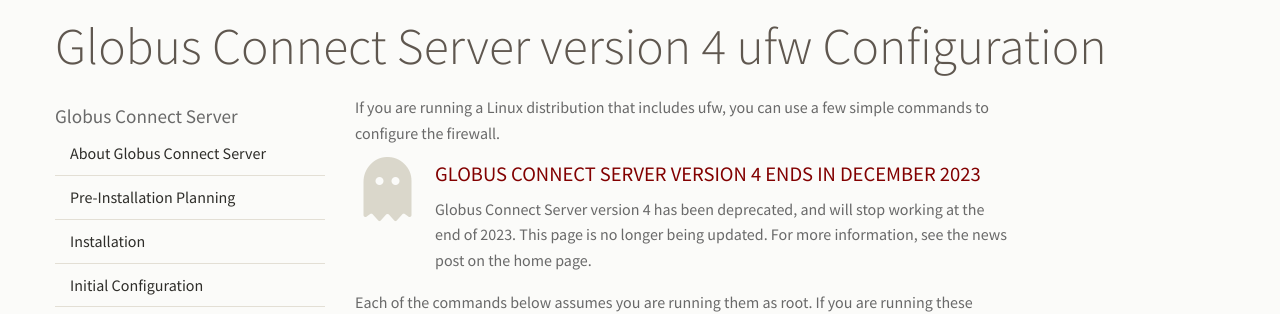
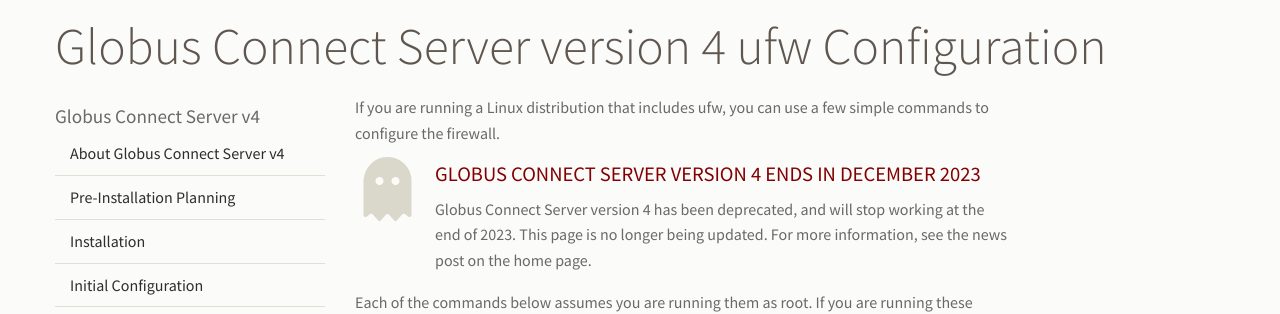
Before and after one commit to stanford-rc/globus.stanford.edu, a Jekyll site: the page built from server/ufw.md, in a window 1280 px wide. Shown: the part 253-567 px from the top of the page. Built offline with Jekyll 4.4.1, drawn with Linux system fonts in a browser that asks for light colours; nearby versions of some CDN libraries; comment, search, counter and statistics services are not loaded.

Commit message:
toc: Add v4 to GCSv4 ToC entries

```diff
--- a/_data/toc.yaml
+++ b/_data/toc.yaml
@@ -67,9 +67,9 @@
       target: "cloud/drive"
 
 - id: "server"
-  header: "Globus Connect Server"
+  header: "Globus Connect Server v4"
   items:
-    - name: "About Globus Connect Server"
+    - name: "About Globus Connect Server v4"
       target: "server"
     - name: "Pre-Installation Planning"
       target: "server/pre-install"
```
